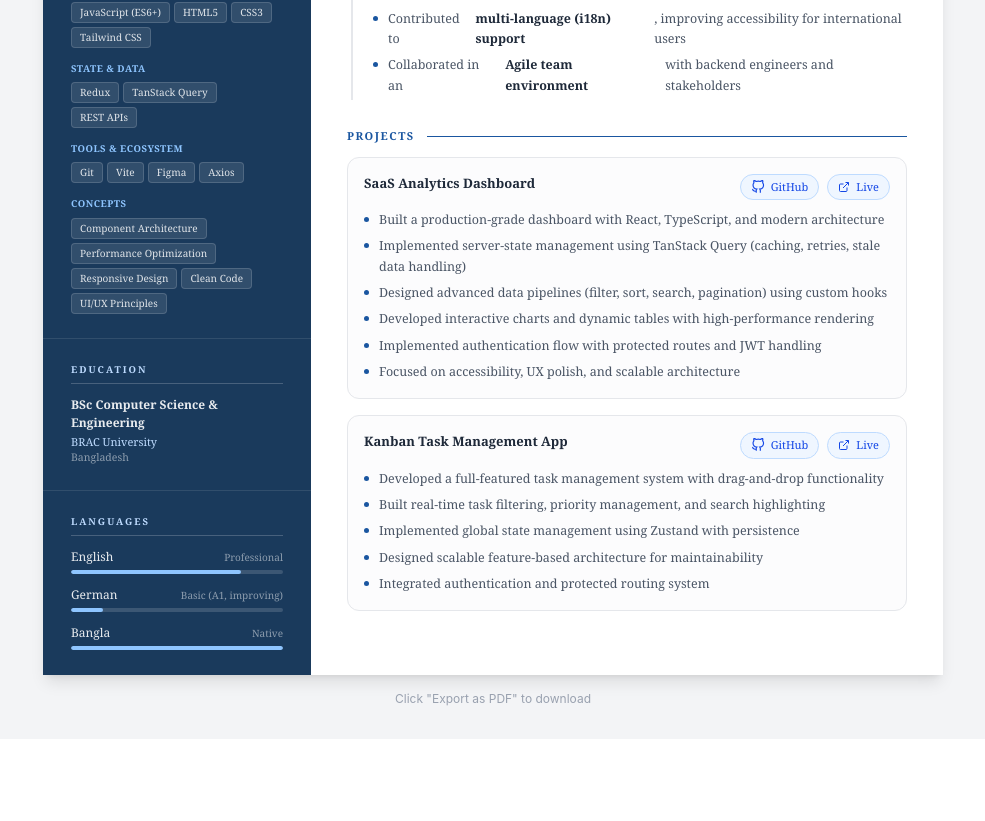
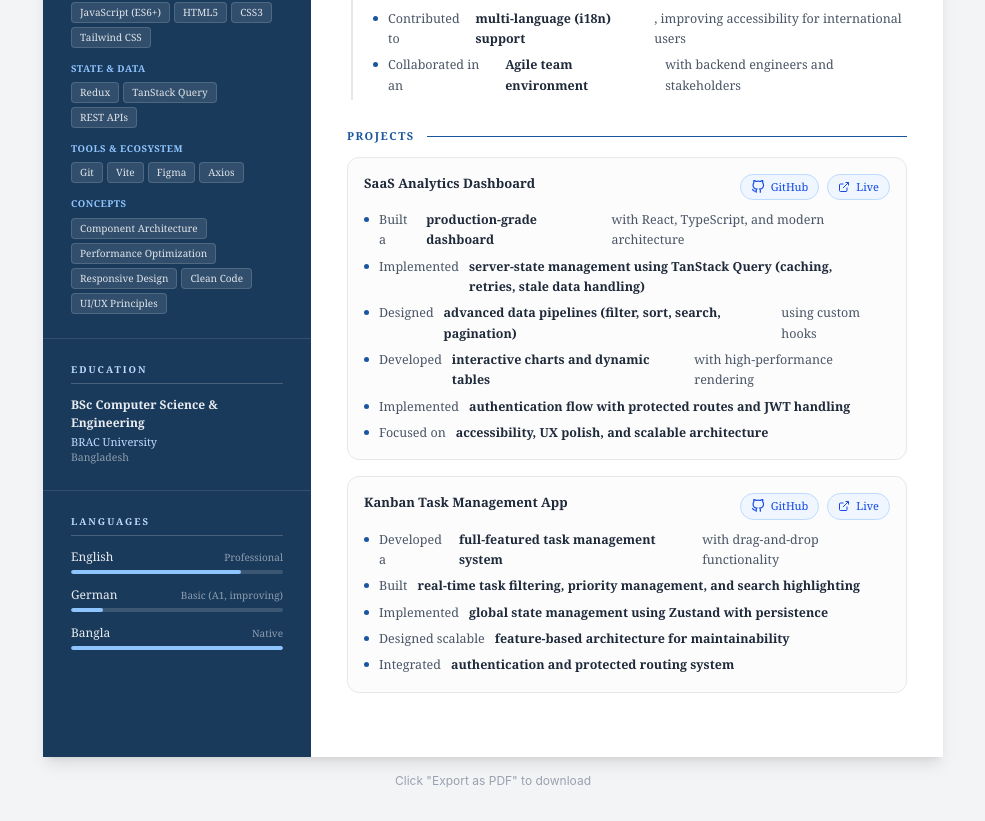
Before and after one commit to md-sazzadul/cv, a React (Vite) app: page / in a window 1280 px wide. Shown: the part 626-1447 px from the top of the page, without its empty margins (147-1132 px from the left). Before the commit the page ends 1365 px from the top, so only its background shows below. Built offline with nearby package versions, Linux system fonts and the light colour scheme.

Commit message:
make important texts bold in projects section

```diff
--- a/src/components/CVSections.jsx
+++ b/src/components/CVSections.jsx
@@ -3,15 +3,9 @@ import { BulletList, SectionTitle } from "./ui";
 
 /* ── helpers ── */
 
-/**
- * Wraps specified phrases in <strong> within a text string.
- * @param {string} text
- * @param {string[]} boldPhrases
- */
 function BoldText({ text, boldPhrases }) {
   if (!boldPhrases || boldPhrases.length === 0) return <>{text}</>;
 
-  // Build a regex that matches any of the phrases
   const escaped = boldPhrases.map((p) =>
     p.replace(/[.*+?^${}()|[\]\\]/g, "\\$&"),
   );
@@ -154,6 +148,21 @@ export const Experience = ({ items }) => (
 );
 
 /* ── Projects ── */
+
+const PROJECT_BOLD = [
+  "production-grade dashboard",
+  "server-state management using TanStack Query (caching, retries, stale data handling)",
+  "advanced data pipelines (filter, sort, search, pagination)",
+  "interactive charts and dynamic tables",
+  "authentication flow with protected routes and JWT handling",
+  "accessibility, UX polish, and scalable architecture",
+  "full-featured task management system",
+  "real-time task filtering, priority management, and search highlighting",
+  "global state management using Zustand with persistence",
+  "feature-based architecture for maintainability",
+  "authentication and protected routing system",
+];
+
 export const Projects = ({ items }) => (
   <div className="mb-7">
     <SectionTitle>Projects</SectionTitle>
@@ -180,7 +189,7 @@ export const Projects = ({ items }) => (
               />
             </div>
           </div>
-          <BulletList items={proj.bullets} />
+          <BulletList items={proj.bullets} boldPhrases={PROJECT_BOLD} />
         </div>
       ))}
     </div>
```
